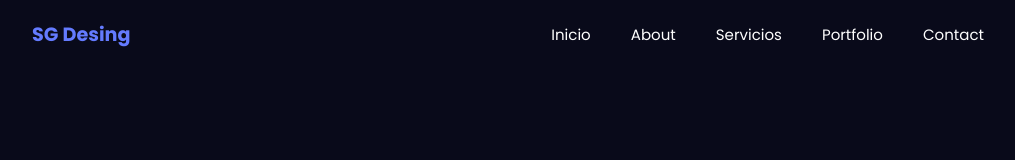
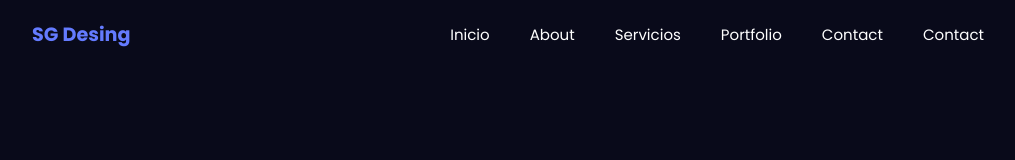
Before and after one commit to arlexguerrero/portfolio, a plain HTML site: page index.html in a window 1280 px wide. Shown: the top 160 px of the page, without its empty margins (128-1143 px from the left). Drawn offline with nearby package versions, Linux system fonts and the light colour scheme.

Commit message:
agregue item menu

```diff
--- a/index.html
+++ b/index.html
@@ -31,6 +31,7 @@
                 <li><a href="#acercade" class="nav-link">About</a></li>
                 <li><a href="#servicios" class="nav-link">Servicios</a></li>
                 <li><a href="#portfolio" class="nav-link">Portfolio</a></li>
+                <li><a href="#contacto" class="nav-link">Contact</a></li>
                 <li><a href="#contacto" class="nav-link">Contact</a></li>
             </ul>
 
```
